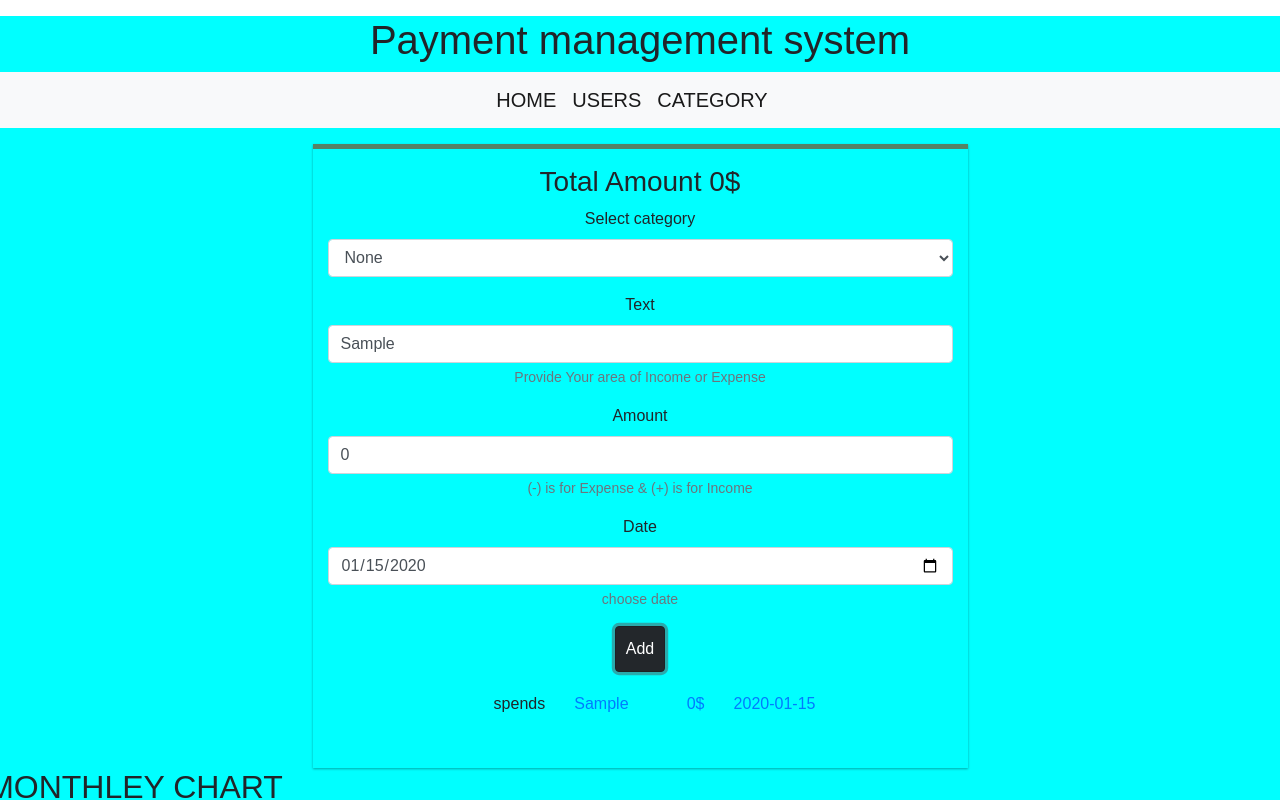
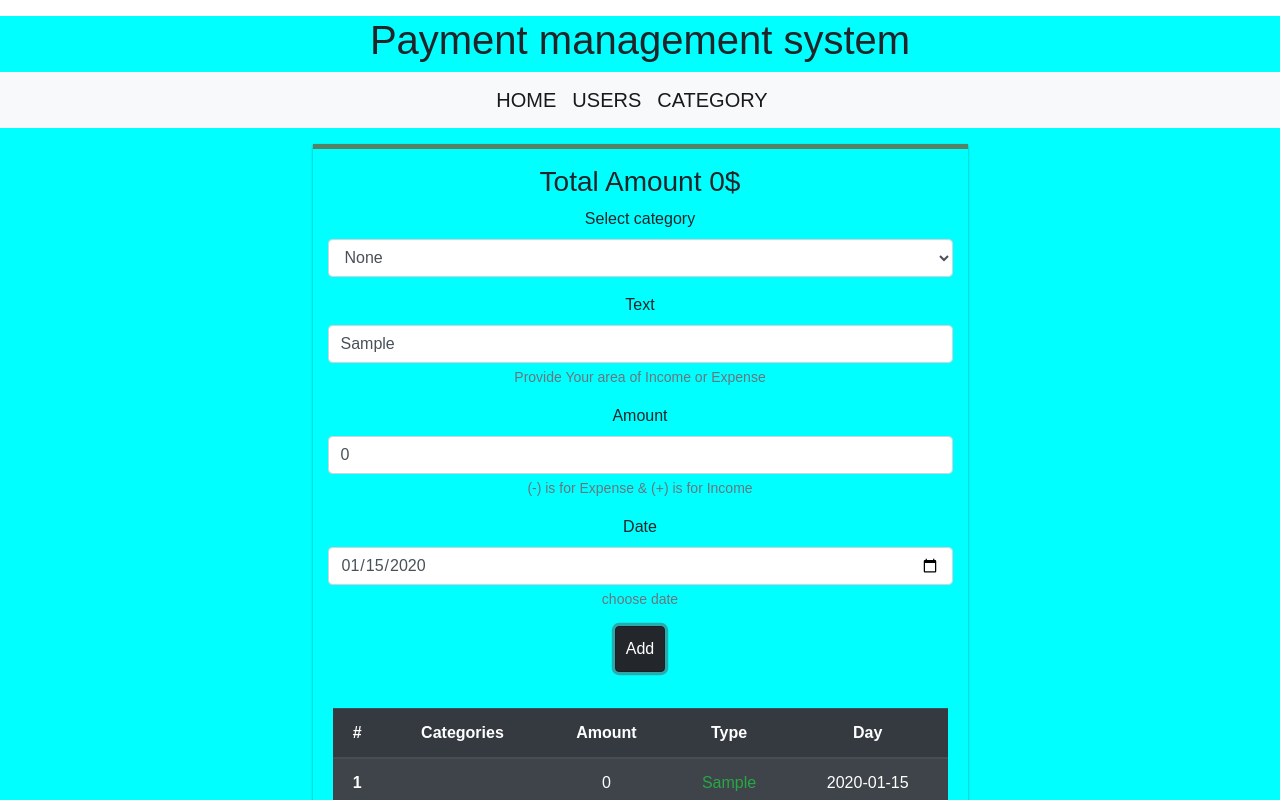
Before and after one commit to AshokJammu/payment_management_system, a React (Create React App) app in the folder payment_management/: page /users/1 in a window 1280 px wide. Both pictures are taken after typing "Sample", "2020-01-15" into the empty fields and a click on the button "Add". Shown: the top 800 px of the page. Built offline with nearby package versions, Linux system fonts and the light colour scheme.

Commit message:
adding footer and update payment history details

```diff
--- a/payment_management/src/App.js
+++ b/payment_management/src/App.js
@@ -7,6 +7,7 @@ import store from "./redux/store";
 import Navbar from "./Routes/Navbar";
 import Routes from "./Routes/Routes";
 import LineDemo from "./components/LineDemo";
+import Footer from "./Routes/Footer";
 // import BarChart from "./components/BarChart";
 export default function App() {
   console.log(store.getState());
@@ -27,6 +28,7 @@ export default function App() {
             <div className="col-4" />
             {/* <BarChart /> */}
           </div>
+          <Footer />
         </div>
       </Provider>
     </BrowserRouter>
--- /dev/null
+++ b/payment_management/src/Routes/Footer.jsx
@@ -0,0 +1,38 @@
+import React from "react";
+
+export default function Footer(props) {
+  return (
+    <div className="row text-white bg bg-dark p-3 mt-5">
+      <div className="col-12 d-flex ">
+        <h3 className="font-weight-bold text-white">
+          Payment management system
+        </h3>
+        <p className="ml-5">Home</p>
+        <p className="ml-5">About Us</p>
+        <p className="ml-5">Privacy Policy</p>
+        <p className="ml-5">Terms of use</p>
+        <p className="ml-5">Forums</p>
+      </div>
+
+      <div className="col-12 card bg bg-dark border-4 border border-dark text-white py-2">
+        <div className="row card-footer">
+          <div className="col-6 offset-2">
+            <p>2020 Epicture Life Ventures. All Rights Reserved</p>
+          </div>
+
+          <div className="col-3">
+            <i style={{ fontSize: "30px" }} className="fab fa-twitter" />
+            <i
+              style={{ marginLeft: "10px", fontSize: "30px" }}
+              className="fab fa-instagram"
+            />
+            <i
+              style={{ marginLeft: "10px", fontSize: "30px" }}
+              className="fab fa-facebook"
+            />
+          </div>
+        </div>
+      </div>
+    </div>
+  );
+}
--- a/payment_management/src/components/AddTransaction.js
+++ b/payment_management/src/components/AddTransaction.js
@@ -2,8 +2,6 @@ import React from "react";
 import { connect } from "react-redux";
 import { addIncome } from "../redux/action";
 import { v4 as uuidv4 } from "uuid";
-// import { useDispatch } from "react-redux";
-// import { useState } from "react";
 
 export class AddTransaction extends React.Component {
   constructor(props) {
@@ -24,7 +22,7 @@ export class AddTransaction extends React.Component {
   };
 
   render() {
-    const { text, amount, categories, date } = this.state;
+    const { text, amount, date } = this.state;
     const { category, addIncome, budget } = this.props;
     // console.log(budget);
     // console.log(text);
@@ -117,14 +115,50 @@ export class AddTransaction extends React.Component {
             className="row d-flex justify-content-center"
             style={{ padding: 20 }}
           >
-            <div className="col-sm-8 d-flex justify-content-around">
+            <table className="table table-striped table-dark mt-3">
+              <thead>
+                <tr>
+                  <th scope="col">#</th>
+                  <th scope="col">Categories</th>
+                  <th scope="col">Amount</th>
+                  <th scope="col">Type</th>
+                  <th scope="col">Day</th>
+                  {/* <th scope="col">Category</th> */}
+                </tr>
+              </thead>
+              <tbody>
+                {budget &&
+                  budget.map((item, index) => {
+                    return (
+                      <tr key={uuidv4()}>
+                        <th scope={index + 1}>1</th>
+                        <td>{item.categories}</td>
+                        <td>{item.amount}</td>
+                        <td
+                          className={
+                            item.text === "Expense"
+                              ? "text-danger"
+                              : "text-success"
+                          }
+                        >
+                          {item.text}
+                        </td>
+                        <td>{item.date}</td>
+                        {/* <td>{item.Category}</td> */}
+                      </tr>
+                    );
+                  })}
+              </tbody>
+            </table>
+
+            {/* <div className="col-sm-8 d-flex justify-content-around">
               <p className="display-5 text-muted" />
               spends
               <span className="text-info">
                 {budget?.map(item => (
                   <>
                     <div>
-                      {/* <p className="text-success">{item.text}</p> */}
+                      <p className="text-success">{item.text}</p>
                       <p className="text-primary"> {item.text}</p>
                     </div>
                   </>
@@ -135,7 +169,7 @@ export class AddTransaction extends React.Component {
                   {budget?.map(item => (
                     <>
                       <div>
-                        {/* <p className="text-success">{item.text}</p> */}
+                        <p className="text-success">{item.text}</p>
                         <p className="text-primary"> {item.categories}</p>
                       </div>
                     </>
@@ -147,7 +181,7 @@ export class AddTransaction extends React.Component {
                   {budget?.map(item => (
                     <>
                       <div>
-                        {/* <p className="text-success">{item.text}</p> */}
+                        <p className="text-success">{item.text}</p>
                         <p className="text-primary"> {item.amount}$</p>
                       </div>
                     </>
@@ -159,14 +193,14 @@ export class AddTransaction extends React.Component {
                   {budget?.map(item => (
                     <>
                       <div>
-                        {/* <p className="text-success">{item.text}</p> */}
+                        <p className="text-success">{item.text}</p>
                         <p className="text-primary"> {item.date}</p>
                       </div>
                     </>
                   ))}
                 </span>
               </p>
-            </div>
+            </div> */}
           </div>
         </div>
       </div>
```
